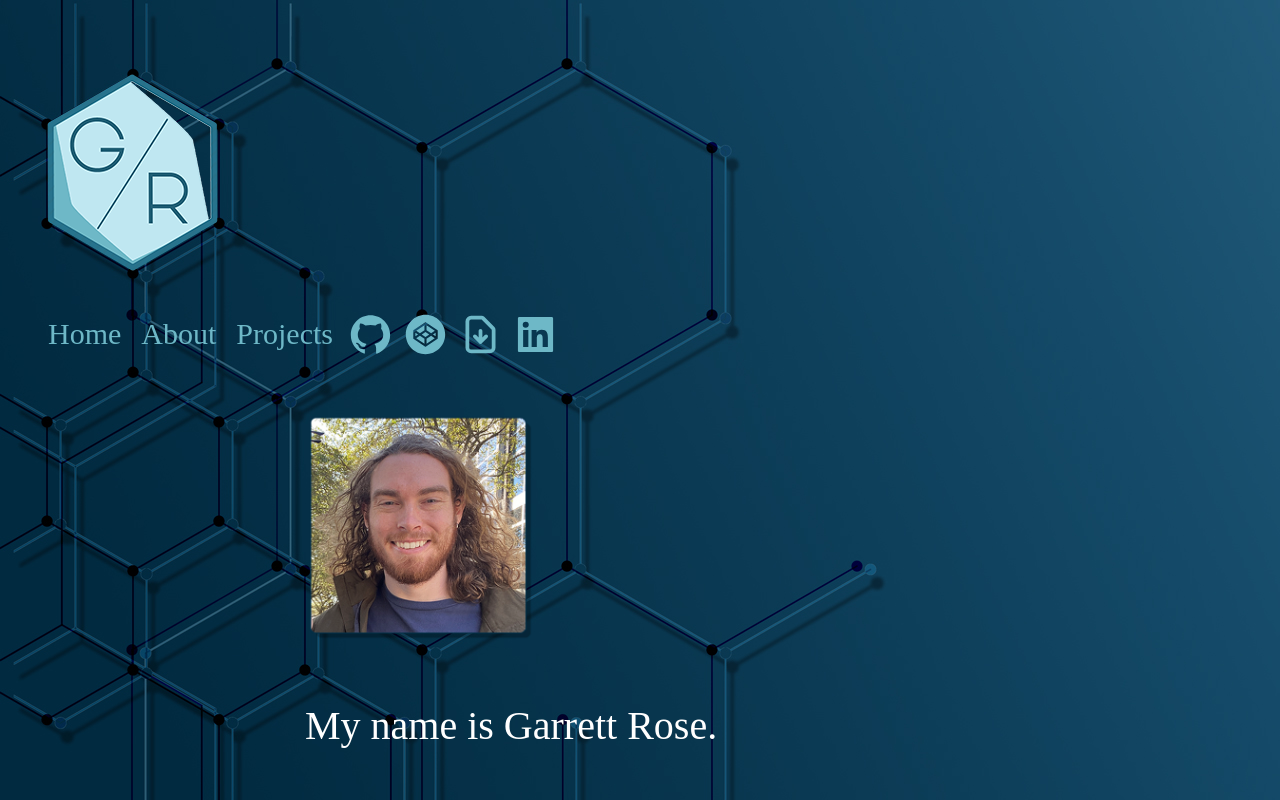
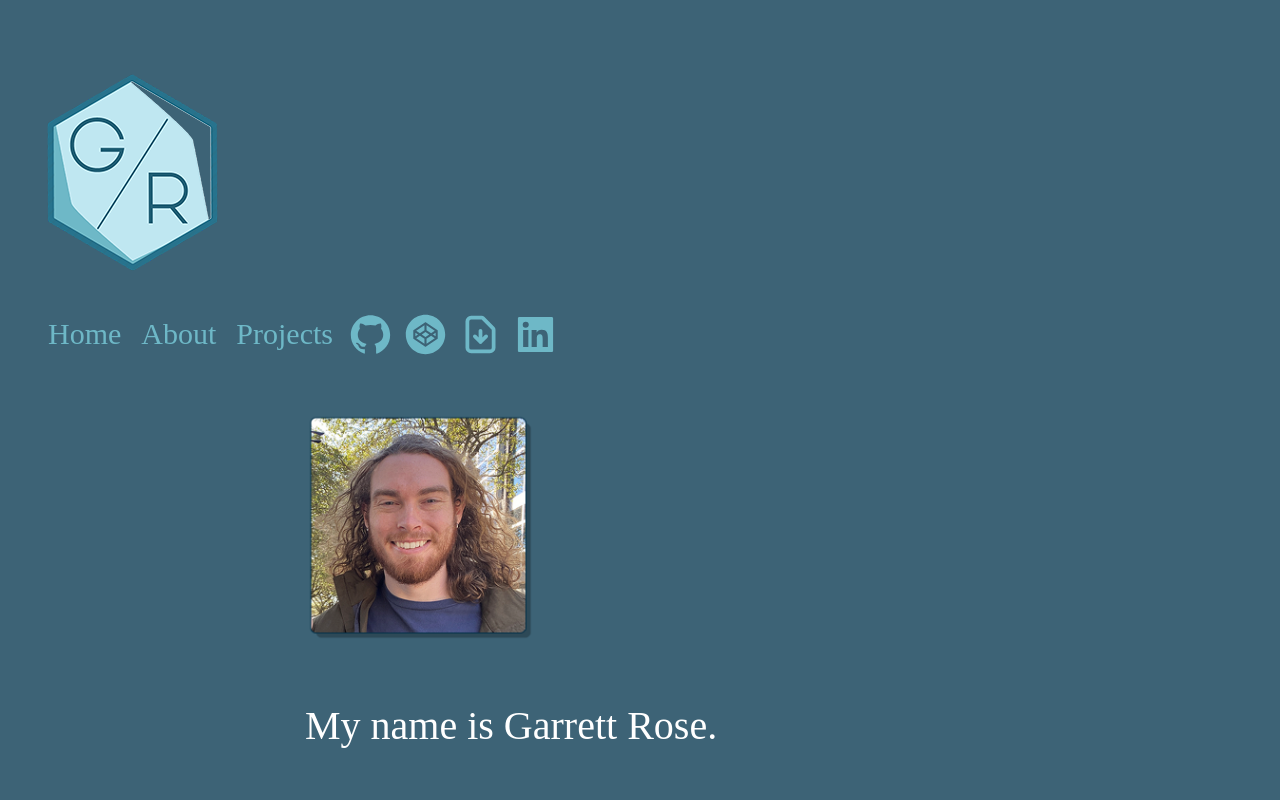
Before and after one commit to GLRose/Portfolio-React, a React (Create React App) app: page / in a window 1280 px wide. Shown: the top 800 px of the page. Built offline with nearby package versions, Linux system fonts and the light colour scheme; a web font is replaced by a local one.

Commit message:
changed background

```diff
--- a/src/Index.css
+++ b/src/Index.css
@@ -1,5 +1,5 @@
 body {
-  background-image: url("./images/Background-site4.jpg");
+  /* background-image: url("./images/Background-site4.jpg"); */
   cursor: url(./images/customArrow.svg), auto;
   background-color: #3d6376;
   background-attachment: fixed;
```
